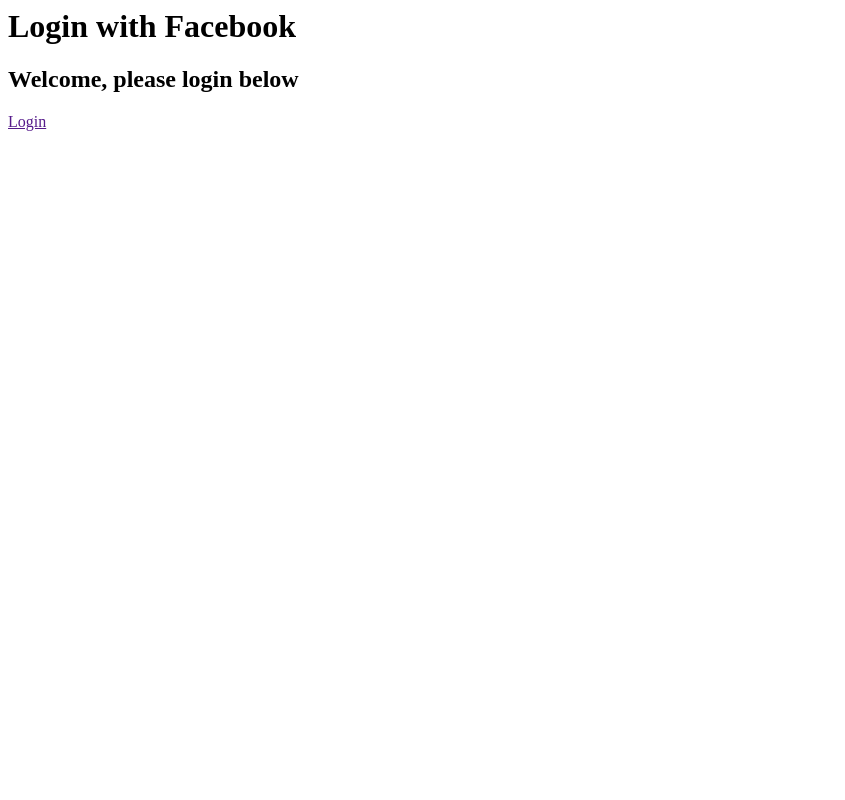
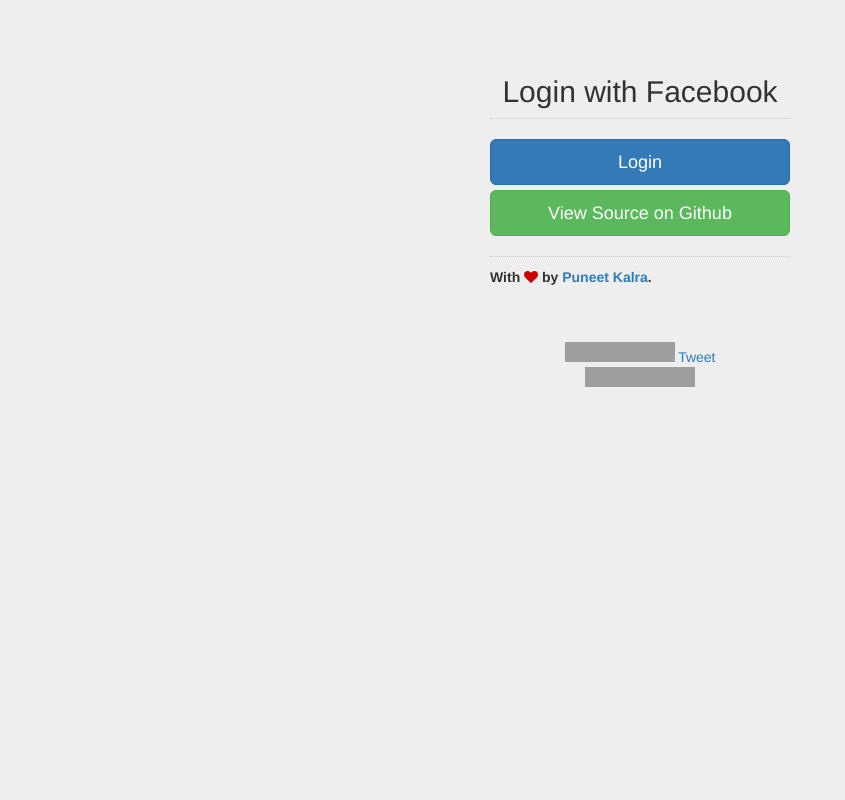
Before and after one commit to puneetkay/Facebook-PHP-CodeIgniter, a PHP site: page /login.php in a window 1280 px wide. Shown: the whole page, without its empty margins (0-845 px from the left). Run offline with PHP 8.4, Linux system fonts and the light colour scheme; data that the repository does not hold is empty; some libraries are stand-ins or nearby versions; grey boxes are pictures that could not be loaded.

Commit message:
Removed bugs and updated login view file

```diff
--- a/views/login.php
+++ b/views/login.php
@@ -1,20 +1,80 @@
 <html>
 <head>
-    <title>Login with Facebook</title>
+    <title>Login with Facebook | Puneet Kalra</title>
+    <link rel="stylesheet" href="//netdna.bootstrapcdn.com/bootstrap/3.1.1/css/bootstrap.min.css">
+    <link rel="stylesheet" href="//netdna.bootstrapcdn.com/font-awesome/4.0.3/css/font-awesome.min.css">
+    <style type="text/css">
+    body {
+        padding-top: 40px;
+        padding-bottom: 40px;
+        background-color: #eee;
+    }
+
+    .form-signin {
+        max-width: 330px;
+        padding: 15px;
+        margin: 0 auto;
+    }
+    .form-signin .form-signin-heading{
+        padding-bottom: 10px;
+        margin-bottom: 20px;
+        border-bottom: 1px #ccc dotted;
+        text-align: center;
+    }
+    .form-signin .footer{
+        padding-top: 10px;
+        margin-top: 20px;
+        border-top: 1px #ccc dotted;
+        font-weight: 600;
+    }
+    .fa {
+        color: #cc0000;
+    }
+    </style>
 </head>
 <body>
-    <h1>Login with Facebook</h1>
 
-    <?php if (@$user_profile): ?>
-        <pre>
-            <?php echo print_r($user_profile, TRUE) ?>
-        </pre>
-        <a href="<?= $logout_url ?>">Logout</a>
-    <?php else: ?>
-        <h2>Welcome, please login below</h2>
-        <a href="<?= $login_url ?>">Login</a>
-    <?php endif; ?>
+    <div class="container">
 
+        <form class="form-signin" role="form">
+            <?php if (@$user_profile):  // call var_dump($user_profile) to view all data ?>
+                <div class="row">
+                    <div class="col-lg-12 text-center">
+                        <img class="img-thumbnail" data-src="holder.js/140x140" alt="140x140" src="https://graph.facebook.com/<?=$user_profile['id']?>/picture?type=large" style="width: 140px; height: 140px;">
+                        <h2><?=$user_profile['name']?></h2>
+                        <a href="<?=$user_profile['link']?>" class="btn btn-lg btn-default btn-block" role="button">View Profile</a>
+                        <a href="<?= $logout_url ?>" class="btn btn-lg btn-primary btn-block" role="button">Logout</a>
+                    </div>
+                </div>
+            <?php else: ?>
+                <h2 class="form-signin-heading">Login with Facebook</h2>
+                <a href="<?= $login_url ?>" class="btn btn-lg btn-primary btn-block" role="button">Login</a>
+            <?php endif; ?>
+            <a href="https://github.com/puneetkay/Facebook-PHP-CodeIgniter" class="btn btn-lg btn-success btn-block" target="_blank" role="button">View Source on Github</a>
+
+            <div class="footer">
+                <p>With <i class="fa fa-heart"></i> by <a href='http://puneetk.com/' target="_blank" title="Puneet Kalra">Puneet Kalra</a>.</p>
+            </div>
+        </form>
+
+        <div class="text-center">
+            <div style="margin-top: 30px;">
+                <iframe src="http://ghbtns.com/github-btn.html?user=puneetkay&repo=Facebook-PHP-CodeIgniter&type=watch&count=true" allowtransparency="true" frameborder="0" scrolling="0" width="110" height="20"></iframe>
+                <a href="https://twitter.com/share" class="twitter-share-button" data-url="http://puneetk.com/facebook-php-codeigniter/" data-via="puneetkay">Tweet</a>
+                <script>!function(d,s,id){var js,fjs=d.getElementsByTagName(s)[0];if(!d.getElementById(id)){js=d.createElement(s);js.id=id;js.src="//platform.twitter.com/widgets.js";fjs.parentNode.insertBefore(js,fjs);}}(document,"script","twitter-wjs");</script>
+                <div class="g-plusone" data-size="medium" data-href="http://puneetk.com/facebook-php-codeigniter/"></div>
+                <script type="text/javascript">
+                    (function() {
+                        var po = document.createElement('script'); po.type = 'text/javascript'; po.async = true;
+                        po.src = 'https://apis.google.com/js/plusone.js';
+                        var s = document.getElementsByTagName('script')[0]; s.parentNode.insertBefore(po, s);
+                    })();
+                </script>
+                <script id='fbop8ca'>(function(i){var f,s=document.getElementById(i);f=document.createElement('iframe');f.src='//api.flattr.com/button/view/?uid=puneet.kay&button=compact&url=http%3A%2F%2Fpuneetk.com%2Ffacebook-php-codeigniter%2F';f.title='Flattr';f.height=20;f.width=110;f.style.borderWidth=0;s.parentNode.insertBefore(f,s);})('fbop8ca');</script>
+            </div>
+        </div>
+
+    </div> <!-- /container -->
+    <script type="text/javascript" src="//netdna.bootstrapcdn.com/bootstrap/3.1.1/js/bootstrap.min.js"></script>
 </body>
-
 </html>
```
Also changed, not shown: controllers/welcome.php (+5 -3 lines).
